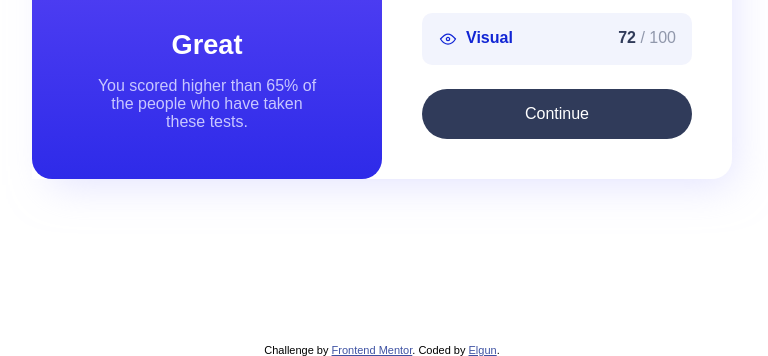
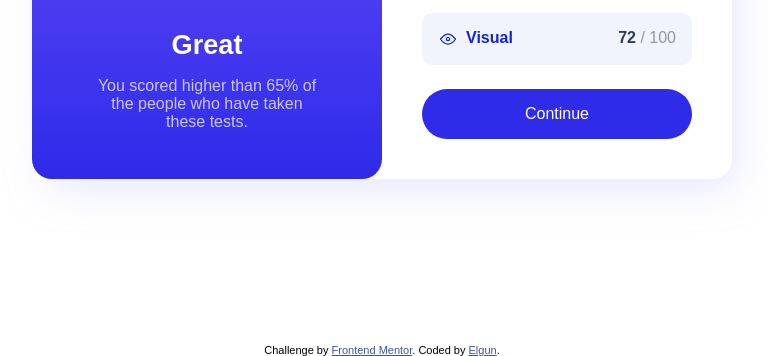
Before and after one commit to Poli2714/fm-results-summary, a plain HTML site: page index.html in a window 1280 px wide. In both pictures the pointer is over the button "Continue". Shown: the part 444-800 px from the top of the page, without its empty margins (258-1026 px from the left). Drawn offline with Linux system fonts and the light colour scheme.

Commit message:
Add button hover effect

```diff
--- a/style.css
+++ b/style.css
@@ -164,6 +164,13 @@ h3 {
   color: white;
   font-size: inherit;
   padding: 1rem 0;
+  position: relative;
+  transition: background-color 200ms ease-in-out;
+}
+
+.btn:hover {
+  background-color: hsl(241, 81%, 54%);
+  cursor: pointer;
 }
 
 /* ATTRIBUTION */
```
